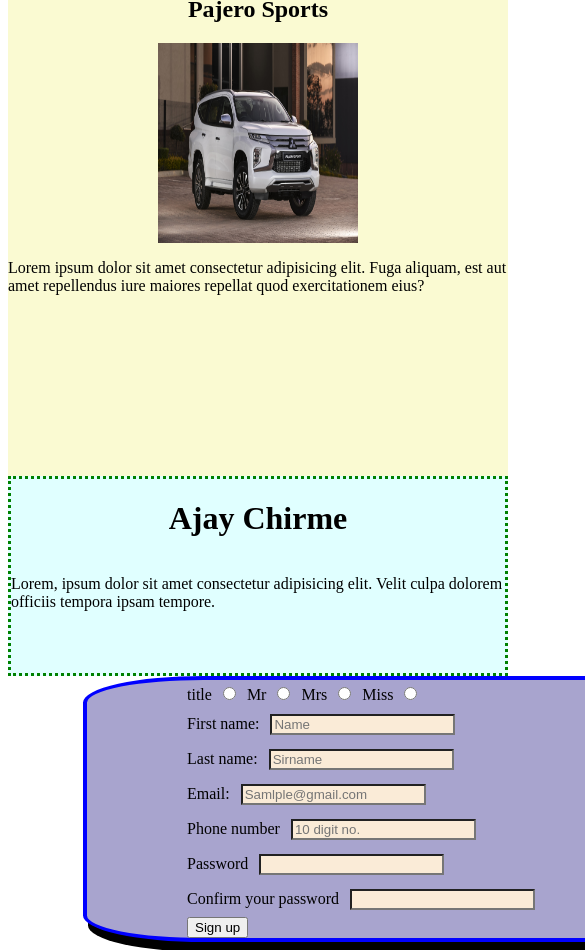
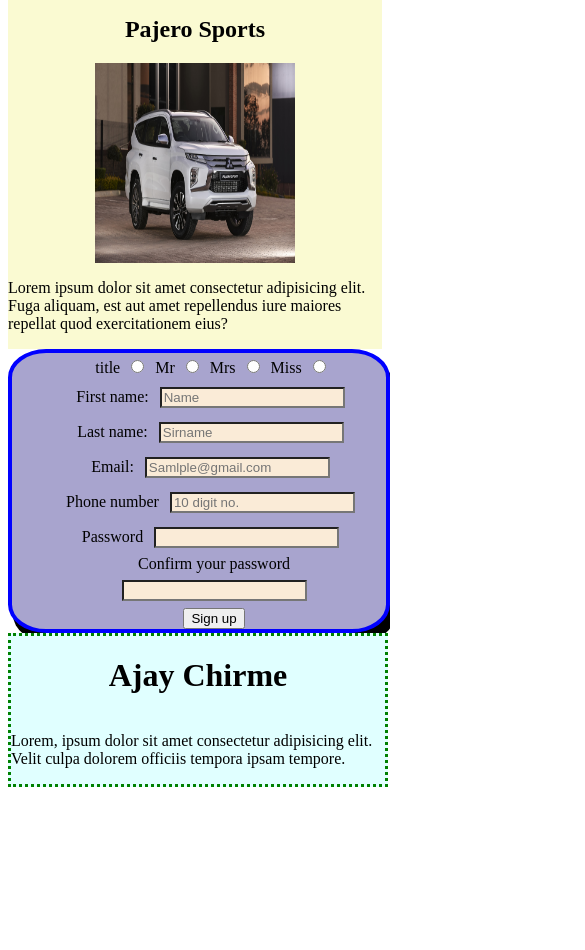
Before and after one commit to pesto-students/p5-navjot-ajay-chirme, a plain HTML site: page Week-2/Exercise-2.1/index.html in a window 390 px wide. Shown: the part 2732-3682 px from the top of the page, 585 px wide, since content can reach past the window. After the commit the page ends 3527 px from the top, so only its background shows below. Drawn offline with Linux system fonts and the light colour scheme.

Commit message:
Final Code First Assignment

```diff
--- a/Week-2/Exercise-2.1/index.html
+++ b/Week-2/Exercise-2.1/index.html
@@ -55,7 +55,7 @@
           <a href=""></a>
       </p>
     </article>
-    <article>
+
        <section id="form">
       <form id="txtform" novalidation action="">
 
@@ -76,7 +76,7 @@
 
       </form>
   </section>
-</article>
+
 
       <footer id="footer">
           <img id="footerimg" src="" alt="">
--- a/Week-2/Exercise-2.1/style.css
+++ b/Week-2/Exercise-2.1/style.css
@@ -16,15 +16,6 @@
   grid-area: navbar;
   background-color: lightblue;
 }
-#fort {
-  display: flex;
-  flex-direction: column;
-  /* justify-content: center; */
-  align-items: center;
-  width: 500px;
-  grid-area: fort;
-  background-color: lightgreen;
-}
 
 form{
     margin-left: 30px;
@@ -32,17 +23,19 @@
 
 #form {
     border: solid blue 4px;
-    padding-left: 70px;
-     margin-left: 75px;
-     width: 267%;
+    display: flex;
+    flex-direction: column;
     grid-area: form;
     background-color: #A8A4CE;
     border-radius: 10%;
     box-shadow: 5px 10px;
+    justify-content: center;
+    width: 100%;
 }
 
 #txtform{
-    justify-content: center;
+  text-align: center;
+  font-size: medium;
 }
 
 #txtform input{
@@ -50,11 +43,21 @@
    margin: 7px;
 }
 
+#fort {
+  display: flex;
+  flex-direction: column;
+  /* justify-content: center; */
+  align-items: center;
+  /* width: 500px; */
+  grid-area: fort;
+  background-color: lightgreen;
+}
+
 #crysta {
   display: flex;
   flex-direction: column;
   align-items: center;
-  width: 500px;
+  /* width: 500px; */
   grid-area: crysta;
   background-color: lightcoral;
 }
@@ -62,7 +65,7 @@
   display: flex;
   flex-direction: column;
   align-items: center;
-  width: 500px;
+  /* width: 500px; */
   grid-area: range;
   background-color: lightgray;
 }
@@ -70,7 +73,7 @@
   display: flex;
   flex-direction: column;
   align-items: center;
-  width: 500px;
+  /* width: 500px; */
   grid-area: mercedes;
   background-color: lightpink;
 }
@@ -78,7 +81,7 @@
   display: flex;
   flex-direction: column;
   align-items: center;
-  width: 500px;
+  /* width: 500px; */
   grid-area: cruiser;
   background-color: lightsalmon;
 }
@@ -86,7 +89,7 @@
   display: flex;
   flex-direction: column;
   align-items: center;
-  width: 500px;
+  /* width: 500px; */
   grid-area: pajero;
   background-color: lightgoldenrodyellow;
 }
@@ -123,66 +126,131 @@
   width: 200px;
 }
 
-/* @media (max-width:500px){
-    #navbar h1{
-        display: block;
-    }
-} */
+@media only screen and (max-width: 700px) {
+  #main {
+      grid-template-areas:
+          'navbar navbar'
+          'fort crysta'
+          'range mercedes'
+          'cruiser pajero'
+          'form form'
+          'footer footer';
+      grid-template-rows: 200px 580px 580px 580px 580px 200px;
+  }
 
-@media only screen and (max-width: 600px) {
-#navbar h1{
-    float: none;
-    width: 100%;
-}
-  #main {
-      /* background-color: black; */
-    /* display: grid; */
-    grid-template-areas:
-      'navbar navbar navbar'
-      'fort fort fort'
-      'crysta crysta crysta'
-      'range range range'
-      'mercedes mercedes mercedes'
-      'cruiser cruiser cruiser'
-      'pajero pajero pajero'
-      'footer footer footer';
-      grid-template-rows: 200px 500px 500px 500px 500px 500px 500px 200px;
-  }
-}
-
-/* @media only screen and (max-width: 900px){
-    #main{
-        background-color: aquamarine;
-    }
-}
-  #navbar {
+  #navbar{
     width: 100%;
     grid-area: navbar;
   }
-  #fort {
-    width: 100%;
+
+  #fort{
     grid-area: fort;
-    width: 100%;
+    width: 100%
   }
-  #crysta {
+
+  #crysta{
     width: 100%;
     grid-area: crysta;
+  }
+
+  #range{
     width: 100%;
+    grid-area: range;
   }
-  #range {
+
+  #mercedes{
+    width: 100%;
+    grid-area: mercedes;
+  }
+
+  #cruiser{
+    width: 100%;
+    grid-area: cruiser;
+  }
+
+  #pajero{
+    width: 100%;
+    grid-area: pajero;
+  }
+
+  #form{
+    width: 100%;
+    grid-area: form;
+  }
+
+  #footer{
+    width: 100%;
+    grid-area: footer;
+  }
+
+
+}
+
+
+@media only screen and (max-width: 550px) {
+  #main {
+      grid-template-areas:
+          'navbar navbar'
+          'fort fort'
+          'crysta crysta'
+          'range range'
+          'mercedes  mercedes'
+          'cruiser cruiser'
+          'pajero  pajero'
+          'form form'
+          'footer footer';
+      grid-template-rows: 200px 580px 580px 580px 580px 200px;
+  }
+
+  #navbar{
+    width: 100%;
+    grid-area: navbar;
+  }
+
+  #fort{
+    grid-area: fort;
+    width: 100%
+  }
+
+  #crysta{
+    width: 100%;
+    grid-area: crysta;
+  }
+
+  #range{
+    width: 100%;
     grid-area: range;
+  }
+
+  #mercedes{
     width: 100%;
+    grid-area: mercedes;
   }
-  #mercedes {
-    grid-area: mercedes;
+
+  #cruiser{
     width: 100%;
+    grid-area: cruiser;
   }
-  #cruiser {
-    grid-area: cruiser;
+
+  #pajero{
     width: 100%;
+    grid-area: pajero;
   }
-  #pajero {
-    grid-area: pajero;
+
+  #form{
     width: 100%;
+    grid-area: form;
   }
- */
+
+  #footer{
+    width: 100%;
+    grid-area: footer;
+  }
+
+}
+
+      /* "navbar navbar navbar"
+      "fort crysta range"
+      "mercedes cruiser pajero"
+      "form form form"
+      "footer footer footer"; */
```
